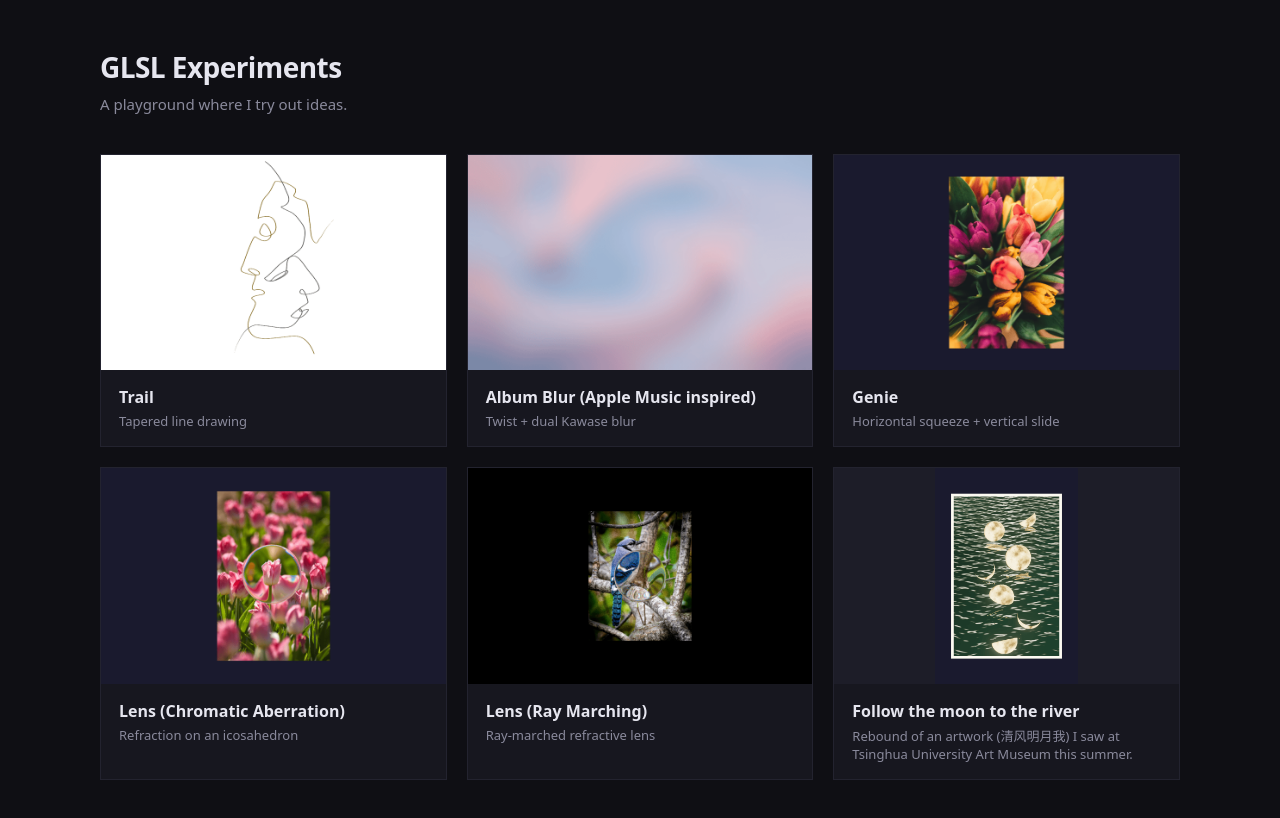
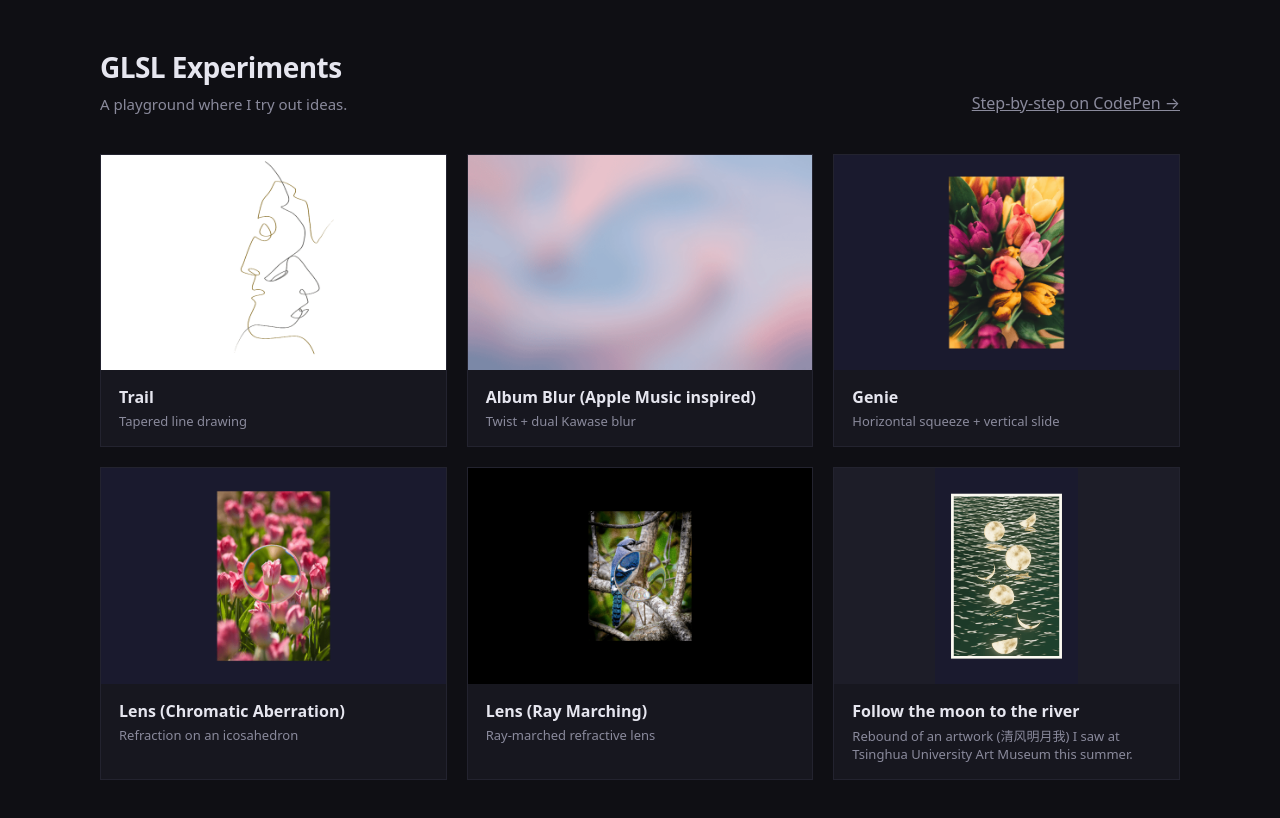
Before and after one commit to NdYAG/ndyag.github.io, a plain HTML site: page experiments/index.html in a window 1280 px wide. Drawn offline with Linux system fonts and the light colour scheme.

Commit message:
add codepen link

```diff
--- a/experiments/index.html
+++ b/experiments/index.html
@@ -21,9 +21,10 @@
         min-height: 100vh;
         padding: 48px 24px;
       }
-      header { max-width: 1080px; margin: 0 auto 40px; }
+      header { max-width: 1080px; margin: 0 auto 40px; display: flex; justify-content: space-between; align-items: flex-end; }
       header h1 { font-size: 28px; font-weight: 650; letter-spacing: -0.02em; }
       header p { color: var(--muted); margin-top: 8px; font-size: 15px; }
+      header a { color: var(--muted); }
       .grid {
         max-width: 1080px;
         margin: 0 auto;
@@ -71,8 +72,13 @@
   </head>
   <body>
     <header>
-      <h1>GLSL Experiments</h1>
-      <p>A playground where I try out ideas.</p>
+      <div>
+        <h1>GLSL Experiments</h1>
+        <p>A playground where I try out ideas.</p>
+      </div>
+      <div>
+        <a href="https://codepen.io/netizendxm" target="_blank">Step-by-step on CodePen →</a>
+      </div>
     </header>
     <main class="grid">
       <a class="card" href="./trail/">
```
